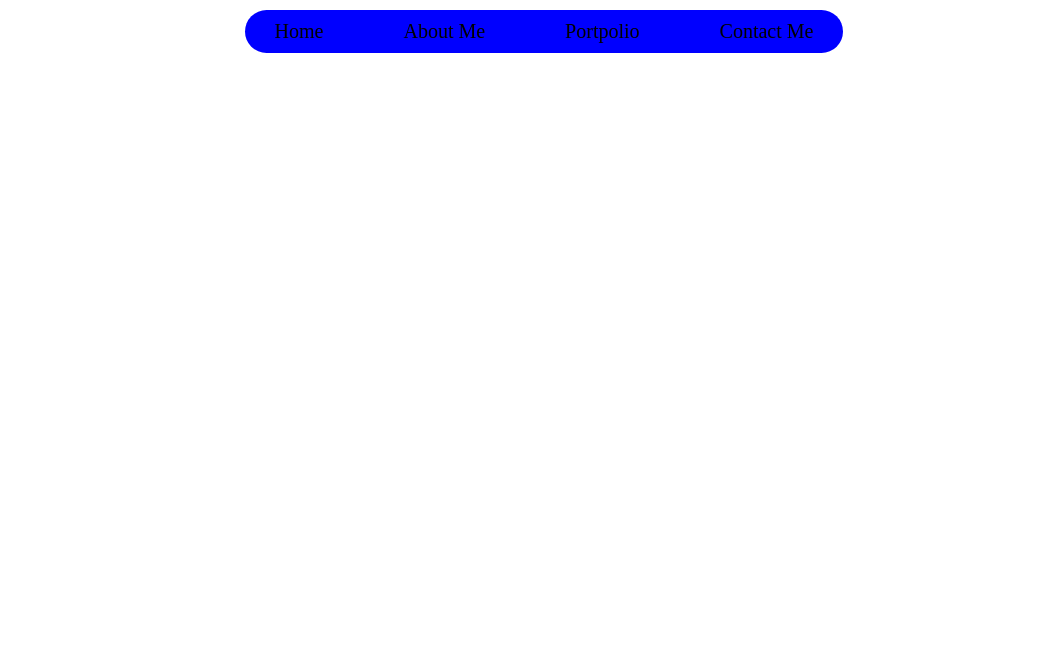
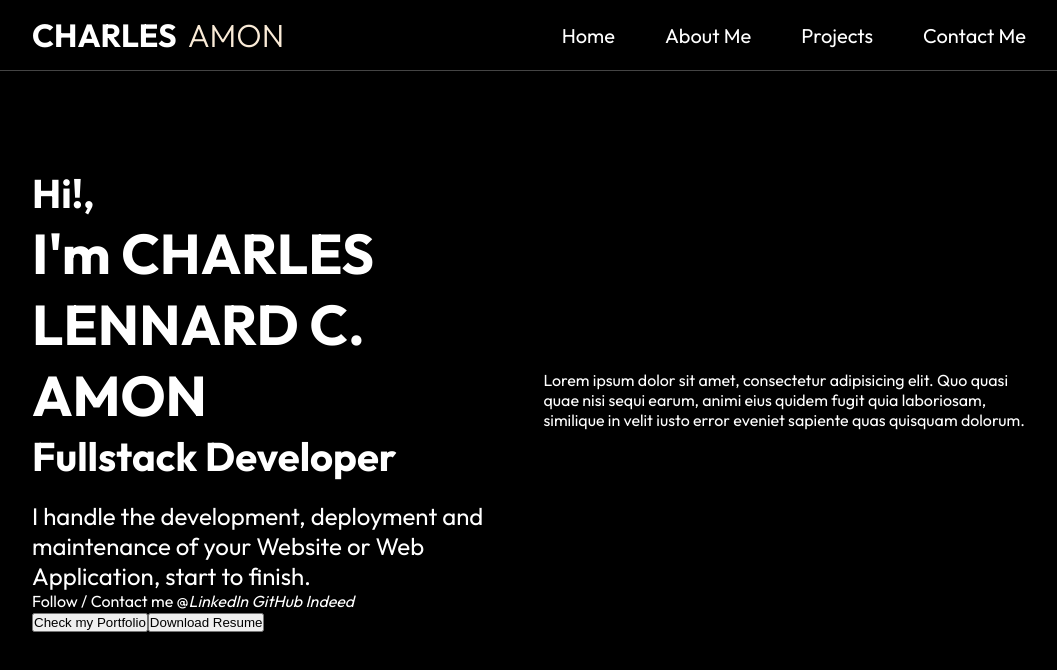
Before and after one commit to chrls97/portfolio, a React (Vite) app: page / in a window 1280 px wide. Shown: the top 670 px of the page, without its empty margins (96-1153 px from the left). Built offline with nearby package versions, Linux system fonts and the light colour scheme.

Commit message:
done on navbar

```diff
--- a/src/Components/Hero/Hero.css
+++ b/src/Components/Hero/Hero.css
@@ -1,5 +1,59 @@
 .hero{
   display: flex;
-  position: relative;
   align-items: center;
+  width: 100%;
+  height: 100vh;
+  padding: 0 10%;
+
 }
+
+.hero-content{
+  display: flex;
+  flex-wrap: wrap;
+  align-items: center;
+  column-gap:20px ;
+}
+
+.hero-left{
+  flex-basis: 48%;
+}
+
+.hero-right{
+  flex-basis: 48%;
+}
+
+
+.hero-left h2{
+  font-size: 2.5rem;
+}
+
+.hero-left h1{
+  font-size: 3.5rem;
+}
+
+.hero-left p{
+  font-size: 1.5rem;
+  margin-top: 20px;
+}
+
+
+@media screen and (max-width: 768px) {
+  .hero{
+    padding: 120px 5% 0px 5%;
+  }
+
+  .hero-content{
+    flex-direction: column;
+    align-items: center;
+  }
+
+  .hero-left, .hero-right{
+    flex-basis: 100%;
+    margin-bottom: 20px;
+  }
+
+  .hero-left h2, .hero-left h1, .hero-left p{
+    text-align: center;
+  }
+
+}
--- a/src/Components/Hero/Hero.jsx
+++ b/src/Components/Hero/Hero.jsx
@@ -1,10 +1,27 @@
 import React from 'react'
 import './Hero.css'
-
+import hero from '../../assets/hero.jpg'
 const Hero = () => {
   return (
     <div className='hero'>
-      <img src="" alt="" />
+      <div className='hero-content'>
+        <div className='hero-left'>
+          <h2>Hi!,</h2>
+          <h1>I'm CHARLES LENNARD C. AMON</h1>
+          <h2>Fullstack Developer</h2>
+          <p>I handle the development, deployment and maintenance of your Website or Web Application, start to finish.</p>
+
+          <div>
+            <span>Follow / Contact me @</span>
+            <i>LinkedIn</i> <i>GitHub</i> <i>Indeed</i><br />
+          </div>
+
+          <button>Check my Portfolio</button><button>Download Resume</button>
+        </div>
+        <div className='hero-right'>
+          Lorem ipsum dolor sit amet, consectetur adipisicing elit. Quo quasi quae nisi sequi earum, animi eius quidem fugit quia laboriosam, similique in velit iusto error eveniet sapiente quas quisquam dolorum.
+        </div>
+      </div>
     </div>
   )
 }
--- a/src/Components/Navbar/Navbar.css
+++ b/src/Components/Navbar/Navbar.css
@@ -1,22 +1,30 @@
 .navbar{
   position: fixed;
   display: flex;
+  align-items: center;
+  justify-content: space-between;
   width: 100%;
-  padding: 10px 10%;
+  padding: 35px 10%;
   height: 50px;
-
+  border-bottom: 1px solid #444;
 
 }
 
+.navbar h2{
+  font-size: 2rem;
+}
+.navbar h2 span{
+  margin-left: 5px;
+  font-weight: 300;
+  color: antiquewhite;
+}
 
 .navbar ul{
-  background-color: blue;
   padding: 10px 30px;
   border-radius: 100px;
-  margin: auto;
   display: flex;
   list-style: none;
-  gap: 80px;
+  gap: 50px;
 }
 
 .navbar ul li{
--- a/src/Components/Navbar/Navbar.jsx
+++ b/src/Components/Navbar/Navbar.jsx
@@ -3,12 +3,12 @@ import './Navbar.css'
 const Navbar = () => {
   return (
     <div className='navbar'>
-      <img src="" alt="" />
+      <h2>CHARLES <span>AMON</span></h2>
 
       <ul>
         <li>Home</li>
         <li>About Me</li>
-        <li>Portpolio</li>
+        <li>Projects</li>
         <li>Contact Me</li>
       </ul>
 
--- a/src/index.css
+++ b/src/index.css
@@ -1,5 +1,13 @@
+@import url('https://fonts.googleapis.com/css2?family=Outfit:wght@100..900&family=Poppins:ital,wght@0,100;0,200;0,300;0,400;0,500;0,600;0,700;0,800;0,900;1,100;1,200;1,300;1,400;1,500;1,600;1,700;1,800;1,900&display=swap');
+
 *{
   margin: 0;
   padding: 0;
   box-sizing: border-box;
 }
+
+body{
+  background:black;
+  color: white;
+  font-family: "Outfit";
+}
```
Also changed, not shown: src/assets/hero.jpg (added).
